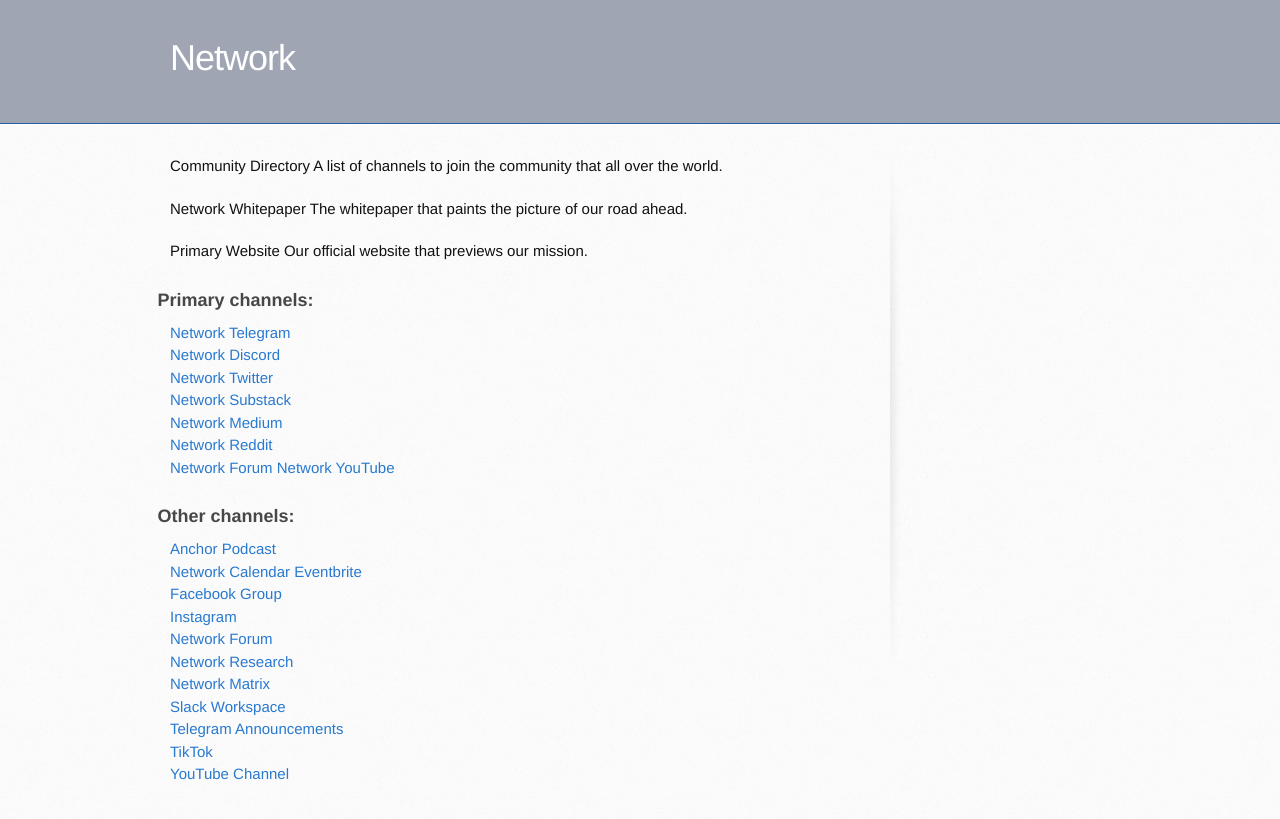
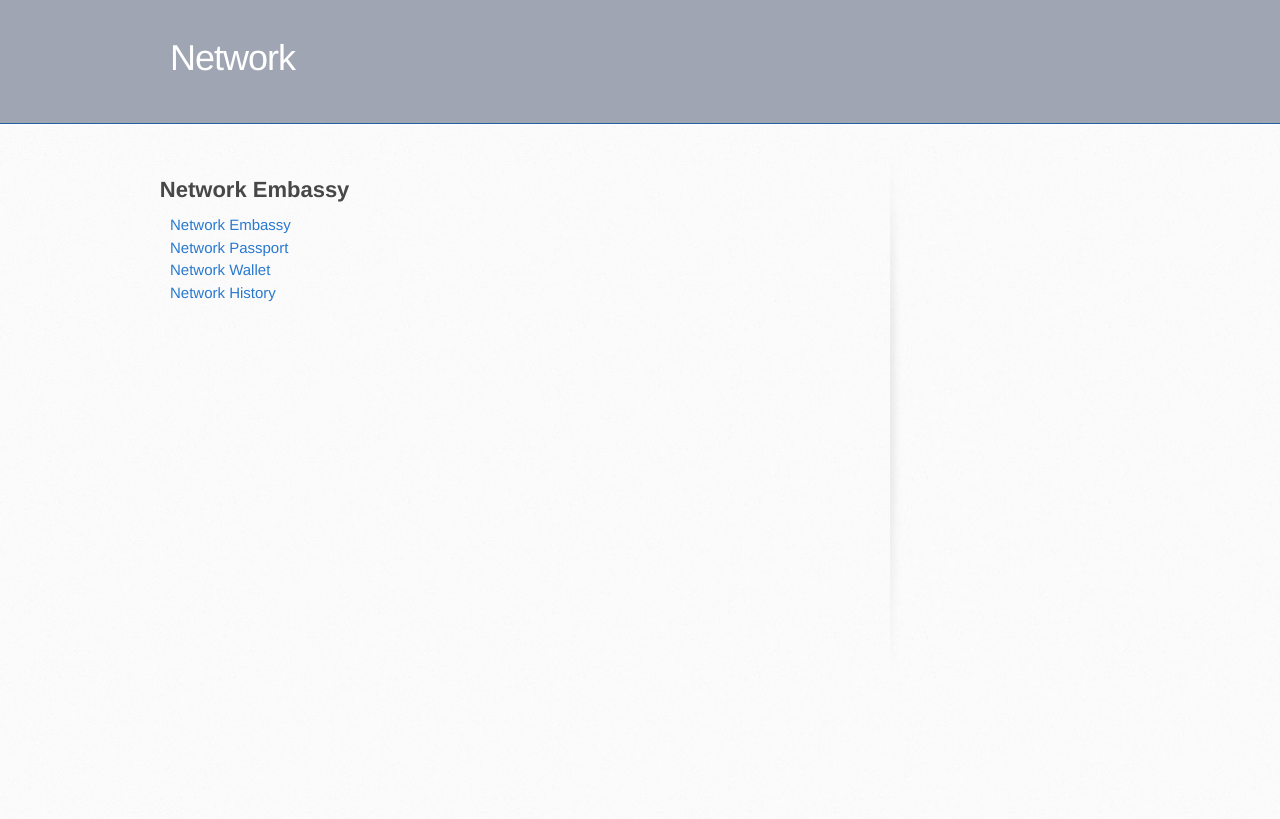
Before and after one commit to networkf/network.github.io, a Jekyll site: the page built from embassy.md, in a window 1280 px wide. Shown: the top 819 px of the page. Built offline with Jekyll 4.4.1, drawn with Linux system fonts in a browser that asks for light colours; some web fonts are replaced; our own code applies the rules of GitHub Pages for plain Markdown files; the repository's description, which GitHub fills in, is left out.

Commit message:
Update embassy.md

```diff
--- a/embassy.md
+++ b/embassy.md
@@ -6,52 +6,11 @@ layout: default
 </head>
 ---
 
-Community Directory
-A list of channels to join the community that all over the world.
-
-Network Whitepaper
-The whitepaper that paints the picture of our road ahead.
-
-Primary Website
-Our official website that previews our mission.
-
-### Primary channels:
-<a href="https://t.me/networkfund" target="_blank">Network Telegram</a>
+## Network Embassy
+<a href="https://embassy.network.foundation" target="_blank">Network Embassy</a>
 <br>
-<a href="https://discord.gg/sCtK6YK" target="_blank">Network Discord</a>
+<a href="https://passport.network.foundation" target="_blank">Network Passport</a>
 <br>
-<a href="https://twitter.com/networkfund" target="_blank">Network Twitter</a>
+<a href="https://wallet.network.foundation" target="_blank">Network Wallet</a>
 <br>
-<a href="https://network.substack.com" target="_blank">Network Substack</a>
-<br>
-<a href="https://network.medium.com" target="_blank">Network Medium</a>
-<br>
-<a href="https://reddit.com/r/networkfund" target="_blank">Network Reddit</a>
-<br>
-<a href="https://forum.network.fund" target="_blank">Network Forum</a>
-<a href="https://www.youtube.com/@networkfund" target="_blank">Network YouTube</a>
-<br>
-
-### Other channels:
-<a href="https://anchor.fm/networkfund" target="_blank">Anchor Podcast</a>
-<br>
-<a href="https://calendar.google.com/calendar/u/0?cid=dG9kcTBvdGt2YzF1MXM5dG9kOTIxN3FzdWNAZ3JvdXAuY2FsZW5kYXIuZ29vZ2xlLmNvbQ" target="_blank">Network Calendar</a>
-<a href="https://networkfund.eventbrite.com" target="_blank">Eventbrite</a>
-<br>
-<a href="https://facebook.com/groups/networkfund" target="_blank">Facebook Group</a>
-<br>
-<a href="https://instagram.com/networkfund" target="_blank">Instagram</a>
-<br>
-<a href="https://forum.network.fund" target="_blank">Network Forum</a>
-<br>
-<a href="https://network.com.de" target="_blank">Network Research</a>
-<br>
-<a href="https://matrix.to/#/!XNSlHnqIwCumTmcAhm:matrix.org" target="_blank">Network Matrix</a>
-<br>
-<a href="https://networkfund.slack.com" target="_blank">Slack Workspace</a>
-<br>
-<a href="https://t.me/networkfoundation" target="_blank">Telegram Announcements</a>
-<br>
-<a href="https://tiktok.com/networkfund" target="_blank">TikTok</a>
-<br>
-<a href="https://www.youtube.com/channel/@networkfund" target="_blank">YouTube Channel</a>
+<a href="https://history.network.foundation" target="_blank">Network History</a>
```
